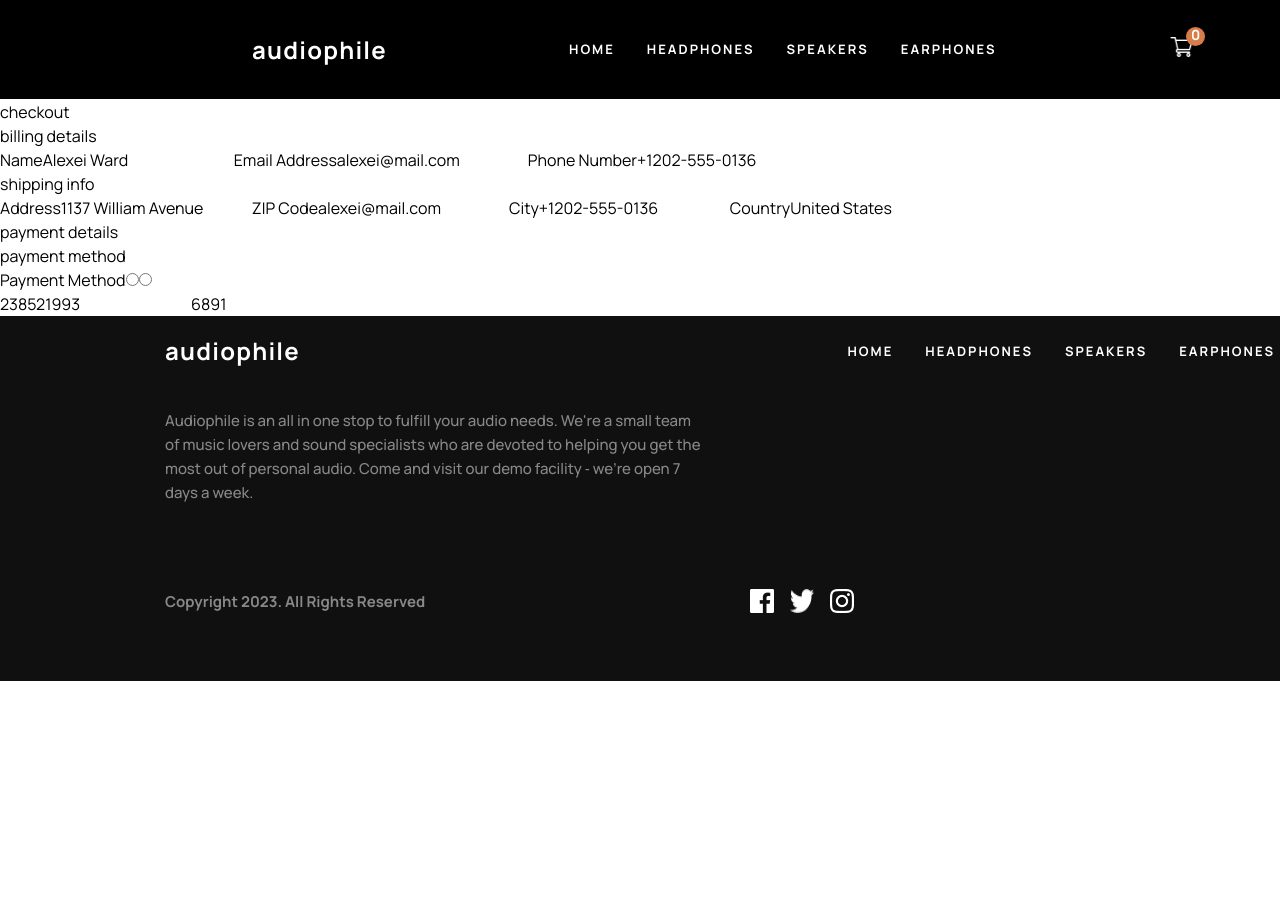
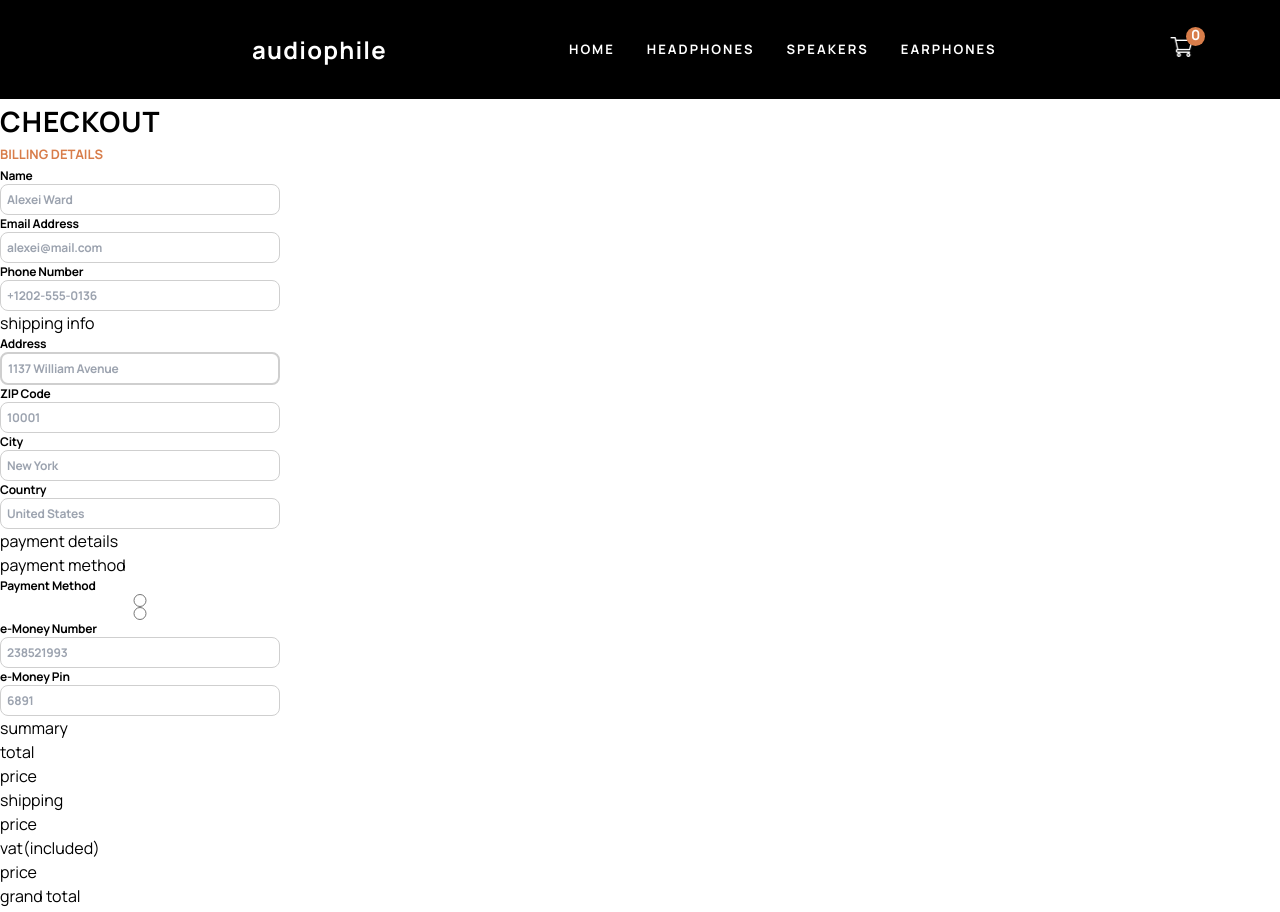
Before and after one commit to matthew0072-design/autophily, a Next.js app: page /checkout in a window 1280 px wide. Shown: the top 912 px of the page. Before the commit the page ends 800 px from the top, so only its background shows below. Built offline with nearby package versions, Linux system fonts and the light colour scheme.

Commit message:
error findings

```diff
--- a/next.config.js
+++ b/next.config.js
@@ -1,4 +1,6 @@
 /** @type {import('next').NextConfig} */
+
+
 
 const nextConfig = {}
 
--- a/src/app/checkout/CheckoutForm.tsx
+++ b/src/app/checkout/CheckoutForm.tsx
@@ -36,33 +36,40 @@ const onHandleSubmit = (data: any) => {
 
     return (
 
-            <main>
-                <h3>checkout</h3>
-                <form onSubmit={handleSubmit(onHandleSubmit)}>
+            <main className=' '>
+                <h3 className='text-[28px] font-bold tracking-[1px] uppercase '>checkout</h3>
+                <form onSubmit={handleSubmit(onHandleSubmit)} className='flex flex-col  '>
 
-                    <div>
-                        <h3>billing details</h3>
+                    <div className='flex flex-col'>
+                        <h3 className='text-[#D87D4A] text-[13px] font-bold leading-[25px] uppercase  '>billing details</h3>
                         <div>
-                            <label>Name</label>
-                            <input defaultValue="Alexei Ward"  {...register('name')} />
-                            <label>Email Address</label>
-                            <input type='email' defaultValue="alexei@mail.com" {...register('email')} />
-                            <label>Phone Number</label>
-                            <input type="tel"  defaultValue="+1202-555-0136"   {...register('phoneNumber')} />
+                            <label className='text-[12px] font-bold leading-[normal] tracking-[-0.214px] flex flex-col '>Name
+                                <input placeholder='Alexei Ward'  {...register('name')} className='w-[280px] border border-[#CFCFCF] bg-white p-1.5 rounded-lg ' />
+                            </label>
+                            <label className='text-[12px] font-bold leading-[normal] tracking-[-0.214px] flex flex-col '>Email Address
+                                <input type='email' placeholder="alexei@mail.com" {...register('email')} className='w-[280px] border border-[#CFCFCF] bg-white p-1.5 rounded-lg '/>
+                            </label>
+                            <label className='text-[12px] font-bold leading-[normal] tracking-[-0.214px] flex flex-col '>Phone Number
+                                <input type="tel"  placeholder="+1202-555-0136"   {...register('phoneNumber')} className='w-[280px] border border-[#CFCFCF] bg-white p-1.5 rounded-lg '/>
+                            </label>
                         </div>
                     </div>
 
                     <div>
-                        <h3>shipping info</h3>
+                        <h3 className=' '>shipping info</h3>
                         <div>
-                        <label>Address</label>
-                         <input  defaultValue="1137 William Avenue"  {...register('address')} />
-                         <label>ZIP Code</label>
-                        <input type='tel' defaultValue="alexei@mail.com" {...register('zip')} />
-                        <label>City</label>
-                            <input   defaultValue="+1202-555-0136"   {...register('city')} />
-                            <label>Country</label>
-                            <input defaultValue="United States" {...register('country')} />
+                        <label className='text-[12px] font-bold leading-[normal] tracking-[-0.214px] flex flex-col'>Address
+                            <input  placeholder="1137 William Avenue"  {...register('address')} className='w-[280px] border-2 border-[#CFCFCF] bg-white p-1.5 rounded-lg ' />
+                         </label>
+                         <label className='text-[12px] font-bold leading-[normal] tracking-[-0.214px] flex flex-col'>ZIP Code
+                            <input type='tel' placeholder="10001" {...register('zip')} className='w-[280px] border border-[#CFCFCF] bg-white p-1.5 rounded-lg'/>
+                        </label>
+                        <label className='text-[12px] font-bold leading-[normal] tracking-[-0.214px] flex flex-col'>City
+                            <input   placeholder="New York"   {...register('city')} className='w-[280px] border border-[#CFCFCF] bg-white p-1.5 rounded-lg' />
+                        </label>
+                        <label className='text-[12px] font-bold leading-[normal] tracking-[-0.214px] flex flex-col'>Country
+                            <input placeholder="United States" {...register('country')} className='w-[280px] border border-[#CFCFCF] bg-white p-1.5 rounded-lg '/>
+                        </label>
                         </div>
                     </div>
 
@@ -71,22 +78,43 @@ const onHandleSubmit = (data: any) => {
                         <div>
                             <p>payment method</p>
 
-                            <label>Payment Method</label>
-                            <input type="radio" {...register('payment-method')} value="e-Money" />
-
-                            <input type="radio" {...register('payment-method')} value="cash on delivery" />
+                            <label className='text-[12px] font-bold leading-[normal] tracking-[-0.214px] flex flex-col'>Payment Method
+                                <input type="radio" {...register('payment-method')} value="e-Money" className='w-[280px] border-2 border-[#CFCFCF] bg-white p-1.5 rounded-lg '/>
+                                <input type="radio" {...register('payment-method')} value="cash on delivery" className='w-[280px] border-2 border-[#CFCFCF] bg-white p-1.5 rounded-lg '/>
+                            </label>
                         </div>
                         <div>
-                            <label htmlFor='e-money transfer'>
-                                <input type="tel" {...register('eNumber')} defaultValue="238521993" />
+                            <label className='text-[12px] font-bold leading-[normal] tracking-[-0.214px] flex flex-col'> e-Money Number
+                                <input type="tel" {...register('eNumber')} placeholder="238521993" className='w-[280px] border border-[#CFCFCF] bg-white p-1.5 rounded-lg '/>
                             </label>
-                            <label htmlFor='e-money pin'>
-                                <input type="tel" {...register('ePin')} defaultValue="6891" />
+                            <label className='text-[12px] font-bold leading-[normal] tracking-[-0.214px] flex flex-col'>e-Money Pin
+                                <input type="tel" {...register('ePin')} placeholder="6891" className='w-[280px] border border-[#CFCFCF] bg-white p-1.5 rounded-lg ' />
                             </label>
                         </div>
                     </div>
+                    <div>
+                        <p>summary</p>
+                        <div>
 
-
+                        </div>
+                        <div>
+                            <p>total</p>
+                            <p>price</p>
+                        </div>
+                        <div>
+                            <p>shipping</p>
+                            <p>price</p>
+                        </div>
+                        <div>
+                            <p>vat(included)</p>
+                            <p>price</p>
+                        </div>
+                        <div>
+                            <p>grand total</p>
+                            <p>price</p>
+                        </div>
+                        <button className='bg-[#D87D4A] text-white w-[279px] text-center text-[13px] font-bold uppercase h-[48px] '>continue & pay</button>
+                    </div>
                 </form>
 
             </main>
--- a/src/app/headphones/[id]/page.tsx
+++ b/src/app/headphones/[id]/page.tsx
@@ -8,7 +8,7 @@ import Audiogear from '../../components/Audiogear'
 // to get  static path using product id
 export async function generateStaticParams() {
 
-    const response = await fetch('http://127.0.0.1:3000/headphones/api/')
+    const response = await fetch(process.env.API_URL + '/headphones/api/')
     const productName = await response.json()
 
 
@@ -27,9 +27,9 @@ export async function generateStaticParams() {
 export default async function Page ({ params } : { params: { id:number }}) {
 
 
-console.log(process.env.NEXT_PUBLIC_API_URL)
 
-    const productResponse = await fetch('http://127.0.0.1:3000/headphones/api/')
+
+    const productResponse = await fetch(process.env.API_URL + '/headphones/api/', {cache: 'no-store'})
 
     const allProducts = await productResponse.json()
 
@@ -57,7 +57,7 @@ const productsYouMayLike = getRandomElements(relatedProducts, 3);
 
 
     //To fetch a single product by id
-    const productDetails = await fetch(`http://127.0.0.1:3000/headphones/api/eachPage/?id=${params.id}`)
+    const productDetails = await fetch(`${process.env.API_URL}/headphones/api/eachPage/?id=${params.id}`, {cache: 'no-store'})
 
     const product = await productDetails.json()
 
--- a/src/app/headphones/api/eachPage/route.ts
+++ b/src/app/headphones/api/eachPage/route.ts
@@ -38,6 +38,7 @@ export async function GET(request: Request) {
  catch(error) {
 
     console.error(error)
+    return NextResponse.json({message: error})
 
  }
 
--- a/src/app/headphones/api/route.ts
+++ b/src/app/headphones/api/route.ts
@@ -1,6 +1,7 @@
 import path from 'path';
 import { promises as fsPromises } from 'fs';
 import { NextResponse } from 'next/server';
+
 
 const dataFilePath = path.join(process.cwd(), 'public/productList.json');
 
@@ -14,6 +15,6 @@ export async function GET(request: Request) {
 
 } catch (error) {
     console.error('Error reading JSON file:', error);
-
+    return NextResponse.json({message: error})
   }
 }
--- a/src/app/layout.tsx
+++ b/src/app/layout.tsx
@@ -9,9 +9,12 @@ const manrope = Manrope({
 
 })
 
+
+
+
 export const metadata = {
-  title: 'Create Next App',
-  description: 'Generated by create next app',
+  title: 'Autophily',
+  description: 'Created by Mattscript',
 }
 
 export default function RootLayout({
--- a/src/app/speakers/[id]/page.tsx
+++ b/src/app/speakers/[id]/page.tsx
@@ -8,7 +8,7 @@ import Audiogear from '../../components/Audiogear'
 // to get  static path using product id
 export async function generateStaticParams() {
 
-    const response = await fetch('http://127.0.0.1:3000/headphones/api/')
+    const response = await fetch(process.env.API_URL + '/headphones/api/')
     const productName = await response.json()
 
 
@@ -29,7 +29,7 @@ export default async function Page ({ params } : { params: { id:number }}) {
 
 
 
-  const productResponse = await fetch('http://127.0.0.1:3000/headphones/api/')
+  const productResponse = await fetch(process.env.API_URL + '/headphones/api/', {cache: 'no-store'})
   const allProducts = await productResponse.json()
 
 
@@ -56,7 +56,7 @@ const productsYouMayLike = getRandomElements(relatedProducts, 3);
 
 
   //To fetch a single product by id
-  const productDetails = await fetch(`http://127.0.0.1:3000/headphones/api/eachPage/?id=${params.id}`)
+  const productDetails = await fetch(`${process.env.API_URL}/headphones/api/eachPage/?id=${params.id}`, {cache: 'no-store'})
 
   const product = await productDetails.json()
 
```
Also changed, not shown: src/app/earphones/[id]/page.tsx (+4 -4 lines).
